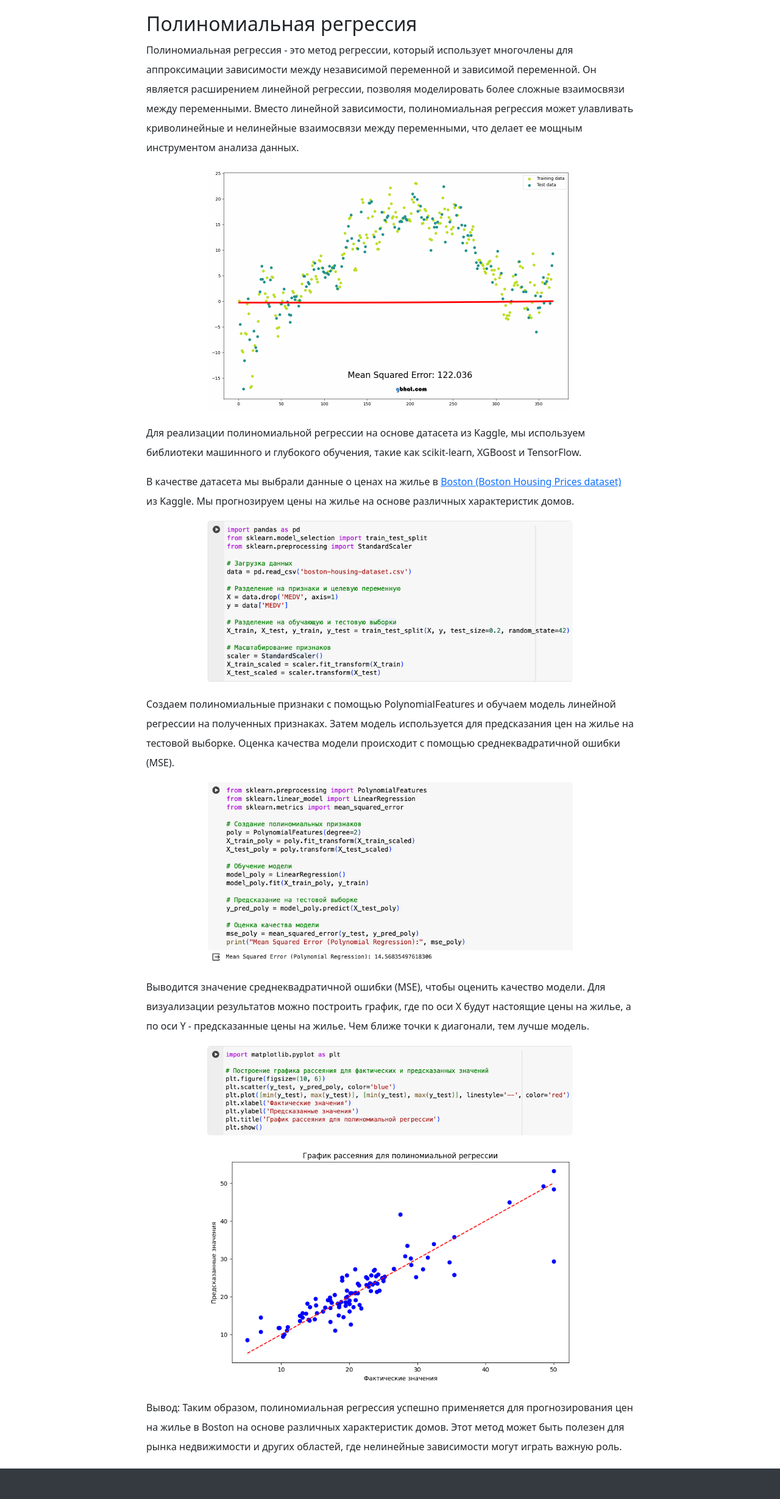
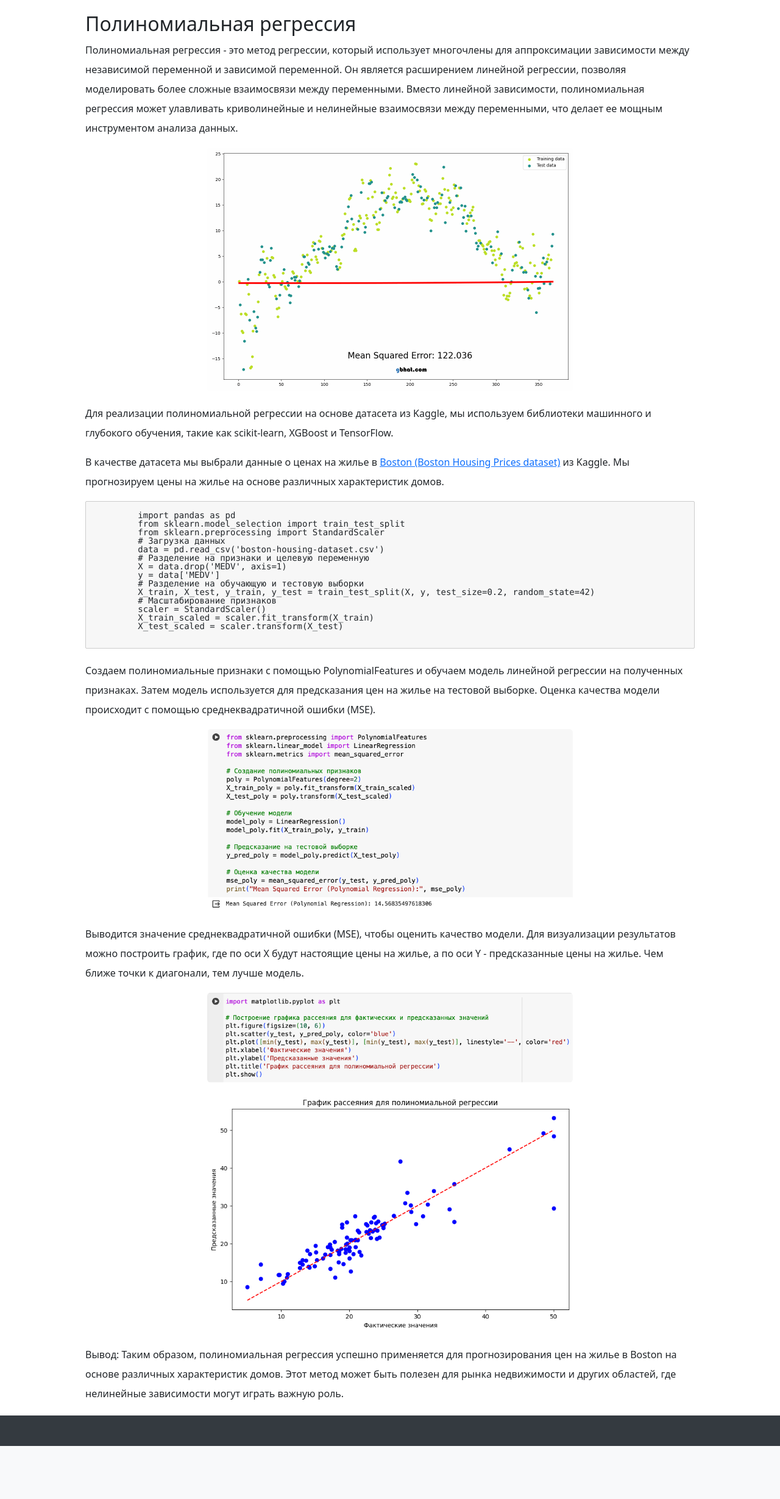
Before and after one commit to Beloglazovaaa/GeekGenius-blog-Django, a Django app: page /polynomial-regression/ in a window 1280 px wide. Shown: the part 56-2515 px from the top of the page at 61% size. After the commit the page ends 2428 px from the top, so only its background shows below. Run offline with Django 3.2, Linux system fonts and the light colour scheme; some libraries are stand-ins or nearby versions.

Commit message:
add ml tasks

```diff
--- a/myblog/templates/myblog/polynomial_regression.html
+++ b/myblog/templates/myblog/polynomial_regression.html
@@ -7,7 +7,7 @@
     .content-container {
       margin: 20px auto; /* Отступы со всех сторон и автоматическое выравнивание по центру */
       line-height: 2; /* Здесь 1.5 - это множитель текущего размера шрифта */
-      max-width: 800px; /* Максимальная ширина контейнера */
+      max-width: 1000px; /* Максимальная ширина контейнера */
     }
 
     .img-container {
@@ -19,6 +19,20 @@
       max-width: 100%; /* Максимальная ширина изображения */
       height: auto; /* Автоматическая высота */
     }
+    .code-cell {
+        margin-left: 0; /* Убираем отступ слева */
+        margin-right: auto; /* Выравнивание по правому краю */
+        width: auto; /* Ширина ячейки кода */
+        border: 1px solid #ccc;
+        border-radius: 2px;
+        padding: 1px;
+        background-color: #f7f7f7;
+        font-family: monospace;
+        line-height: 1;
+        overflow-x: auto;
+        text-align: left; /* Выравниваем текст по левому краю */
+    }
+
   </style>
 
   <div class="content-container">
@@ -41,8 +55,26 @@
     </p>
 
     <div class="img-container">
-      <img class="img-fluid rounded" src="/media/pol_media/1_pol.png" alt="" width="600" height="400">
+      <pre class="code-cell">
+        <code>
+          import pandas as pd
+          from sklearn.model_selection import train_test_split
+          from sklearn.preprocessing import StandardScaler
+          # Загрузка данных
+          data = pd.read_csv('boston-housing-dataset.csv')
+          # Разделение на признаки и целевую переменную
+          X = data.drop('MEDV', axis=1)
+          y = data['MEDV']
+          # Разделение на обучающую и тестовую выборки
+          X_train, X_test, y_train, y_test = train_test_split(X, y, test_size=0.2, random_state=42)
+          # Масштабирование признаков
+          scaler = StandardScaler()
+          X_train_scaled = scaler.fit_transform(X_train)
+          X_test_scaled = scaler.transform(X_test)
+        </code>
+      </pre>
     </div>
+
     <p>
       Создаем полиномиальные признаки с помощью PolynomialFeatures и обучаем модель линейной регрессии на полученных признаках. Затем модель используется для предсказания цен на жилье на тестовой выборке. Оценка качества модели происходит с помощью среднеквадратичной ошибки (MSE).
     </p>
@@ -65,7 +97,7 @@
     </div>
 
     <p>
-    Вывод: Таким образом, полиномиальная регрессия успешно применяется для прогнозирования цен на жилье в Boston на основе различных характеристик домов. Этот метод может быть полезен для рынка недвижимости и других областей, где нелинейные зависимости могут играть важную роль.
+      Вывод: Таким образом, полиномиальная регрессия успешно применяется для прогнозирования цен на жилье в Boston на основе различных характеристик домов. Этот метод может быть полезен для рынка недвижимости и других областей, где нелинейные зависимости могут играть важную роль.
     </p>
   </div>
 {% endblock %}
```
Also changed, not shown: 1 other file.
